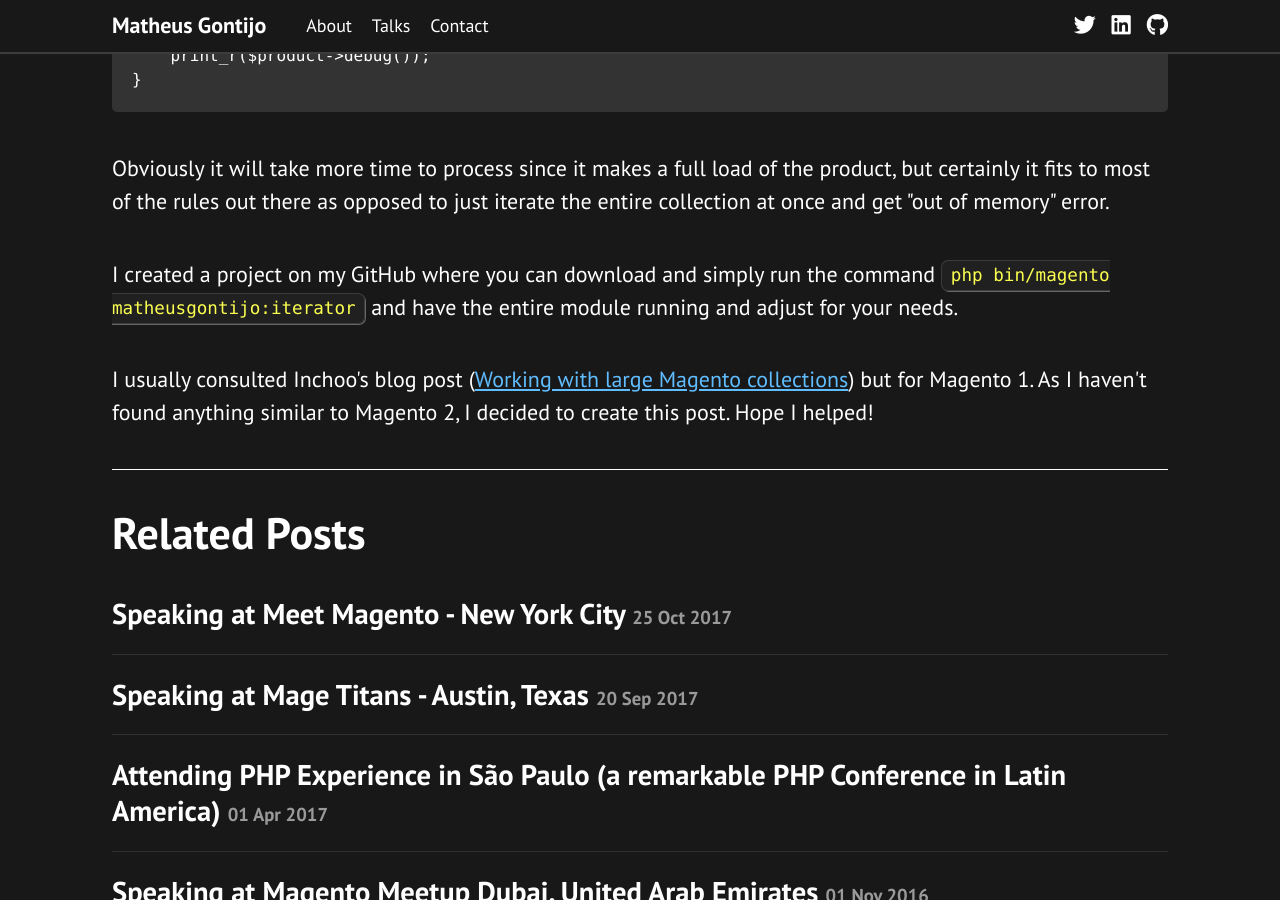
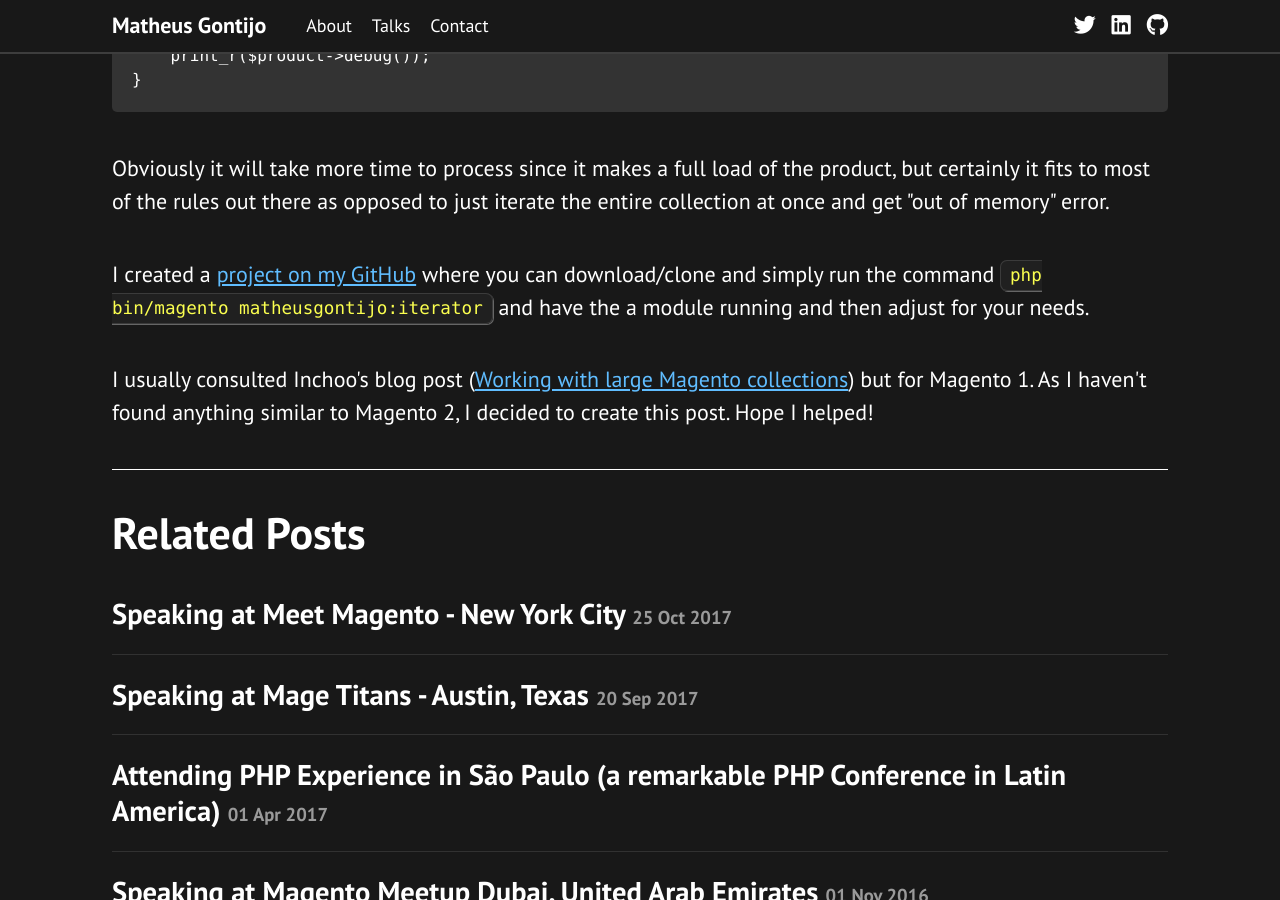
Before and after one commit to matheusgontijo/matheusgontijo.com, a Jekyll site: the page built from _posts/2018-02-10-magento-2-working-with-large-collections-php-fatal-error-allowed-memory-size-of-xxxx-bytes-exhausted.html, in a window 1280 px wide and 900 px high, scrolled down 1386 px. Built offline with Jekyll 4.4.1, drawn with Linux system fonts in a browser that asks for light colours; Markdown is read by kramdown in place of the engine named in the settings; comment, search, counter and statistics services are not loaded.

Commit message:
updated post "Magento 2 - Working with Large Collections - PHP Fatal error: Allowed memory size of XXXX bytes exhausted"

```diff
--- a/_posts/2018-02-10-magento-2-working-with-large-collections-php-fatal-error-allowed-memory-size-of-xxxx-bytes-exhausted.html
+++ b/_posts/2018-02-10-magento-2-working-with-large-collections-php-fatal-error-allowed-memory-size-of-xxxx-bytes-exhausted.html
@@ -44,6 +44,6 @@
 
 <p>Obviously it will take more time to process since it makes a full load of the product, but certainly it fits to most of the rules out there as opposed to just iterate the entire collection at once and get "out of memory" error.</p>
 
-<p>I created a project on my GitHub where you can download and simply run the command <code>php bin/magento matheusgontijo:iterator</code> and have the entire module running and adjust for your needs.</p>
+<p>I created a <a href="https://github.com/matheusgontijo/blog-examples/tree/master/2018-02-10-magento-2-working-with-large-collections-php-fatal-error-allowed-memory-size-of-xxxx-bytes-exhausted/MatheusGontijo/Iterator" target="blank">project on my GitHub</a> where you can download/clone and simply run the command <code>php bin/magento matheusgontijo:iterator</code> and have the a module running and then adjust for your needs.</p>
 
 <p>I usually consulted Inchoo's blog post (<a href="http://inchoo.net/magento/working-with-large-magento-collections/" target="_blank">Working with large Magento collections</a>) but for Magento 1. As I haven't found anything similar to Magento 2, I decided to create this post. Hope I helped!</p>
```
